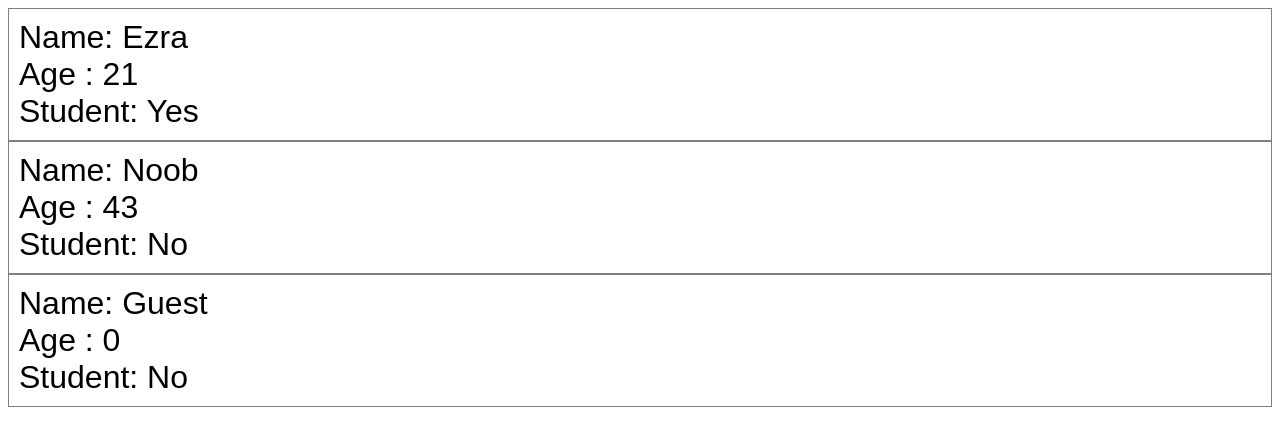
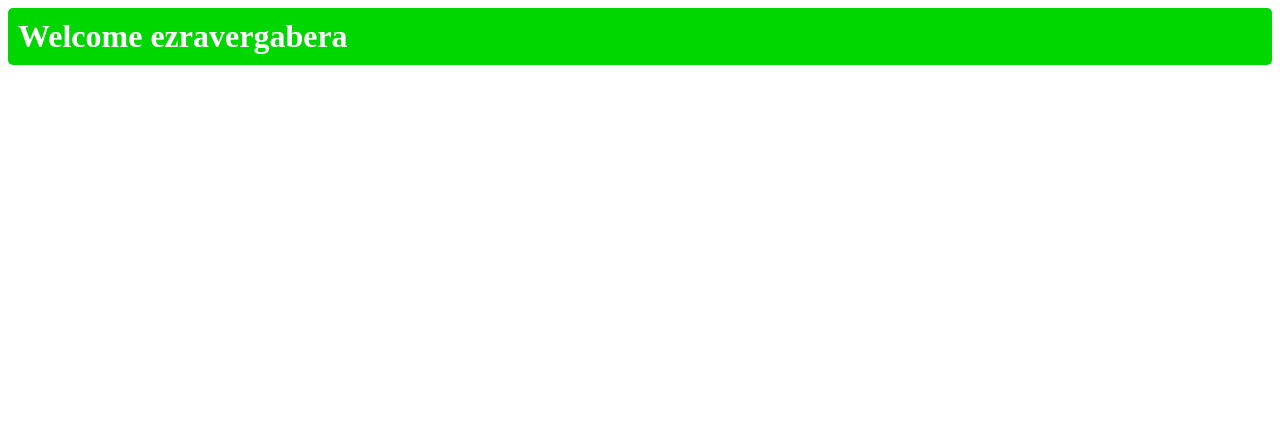
Before and after one commit to ezravergabera/languages, a React (Vite) app in the folder apps/my-react-app/: page / in a window 1280 px wide. Shown: the top 446 px of the page. Built offline with nearby package versions, Linux system fonts and the light colour scheme.

Commit message:
Practiced conditional rendering in react js

```diff
--- a/apps/my-react-app/src/App.jsx
+++ b/apps/my-react-app/src/App.jsx
@@ -4,13 +4,12 @@ import Footer from './Footer.jsx'
 import Card from './Card.jsx'
 import Button from './Button/Button.jsx'
 import Student from './Student.jsx'
+import UserGreeting from './UserGreeting.jsx'
 
 function App() {
   return (
     <>
-       <Student name="Ezra" age={21} isStudent={true}/>
-       <Student name="Noob" age={43} isStudent={false}/>
-       <Student />
+       <UserGreeting isLoggedIn={true} username="ezravergabera"/>
     </>
   );
 }
--- /dev/null
+++ b/apps/my-react-app/src/UserGreeting.jsx
@@ -0,0 +1,19 @@
+import PropTypes from 'prop-types'
+
+const UserGreeting = (props) => {
+
+    const welcomeMessage = <h2 className="welcome-message">Welcome {props.username}</h2>
+    const loginPrompt = <h2 className="login-prompt">Please log in to continue</h2>
+
+    return(props.isLoggedIn ? welcomeMessage : loginPrompt)
+}
+UserGreeting.proptypes = {
+    isLoggedIn: PropTypes.bool,
+    username: PropTypes.string,
+}
+UserGreeting.defaultProps = {
+    isLoggedIn: false,
+    username: "Guest",
+}
+
+export default UserGreeting
--- a/apps/my-react-app/src/index.css
+++ b/apps/my-react-app/src/index.css
@@ -1,3 +1,23 @@
+.welcome-message {
+  font-size: 2em;
+  background-color: hsl(120, 100%, 42%);
+  color: white;
+  padding: 10px;
+  border-radius: 5px;
+  margin: 0;
+}
+
+.login-prompt {
+  font-size: 2em;
+  background-color: hsl(0, 100%, 42%);
+  color: white;
+  padding: 10px;
+  border-radius: 5px;
+  margin: 0;
+}
+
+
+/* //student component
 .student {
   font-family: Arial, Helvetica, sans-serif;
   font-size: 2em;
@@ -7,7 +27,7 @@
 
 .student p{
   margin: 0;
-}
+} */
 
 
 /*
```
